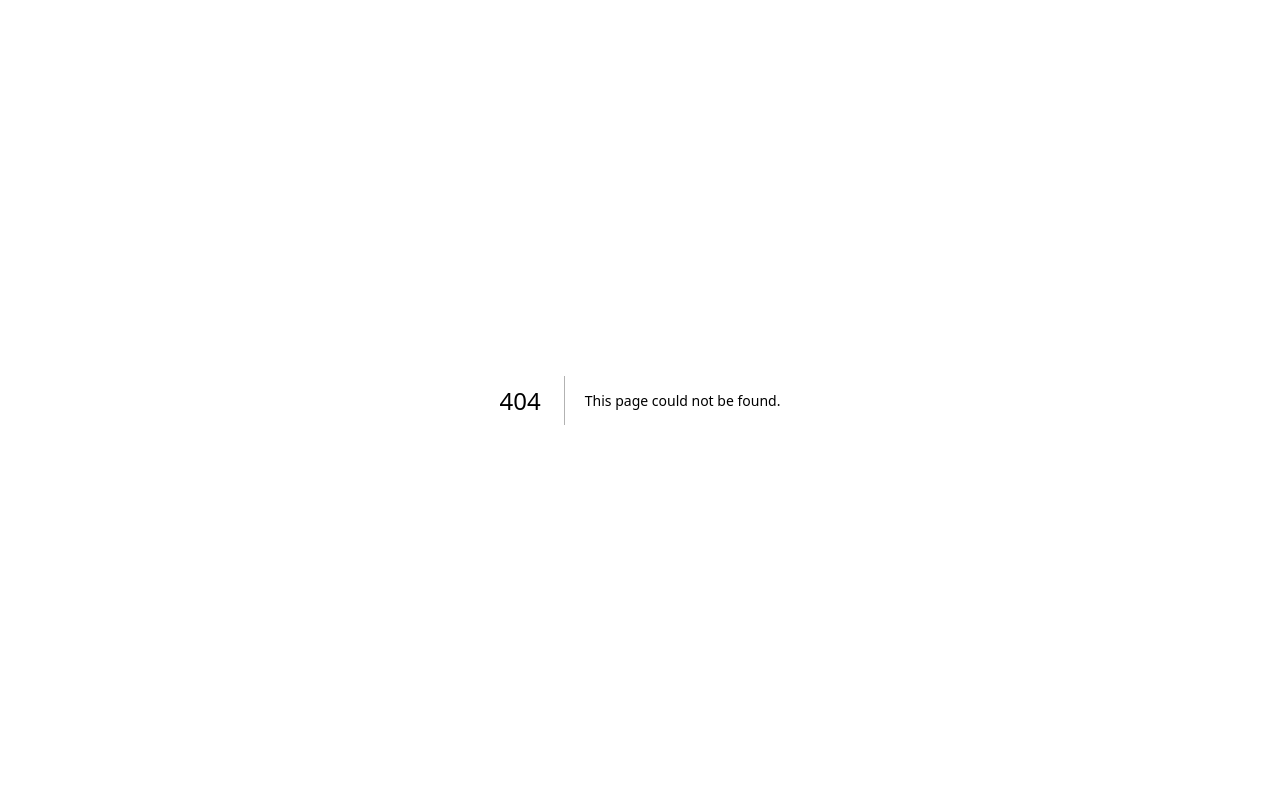
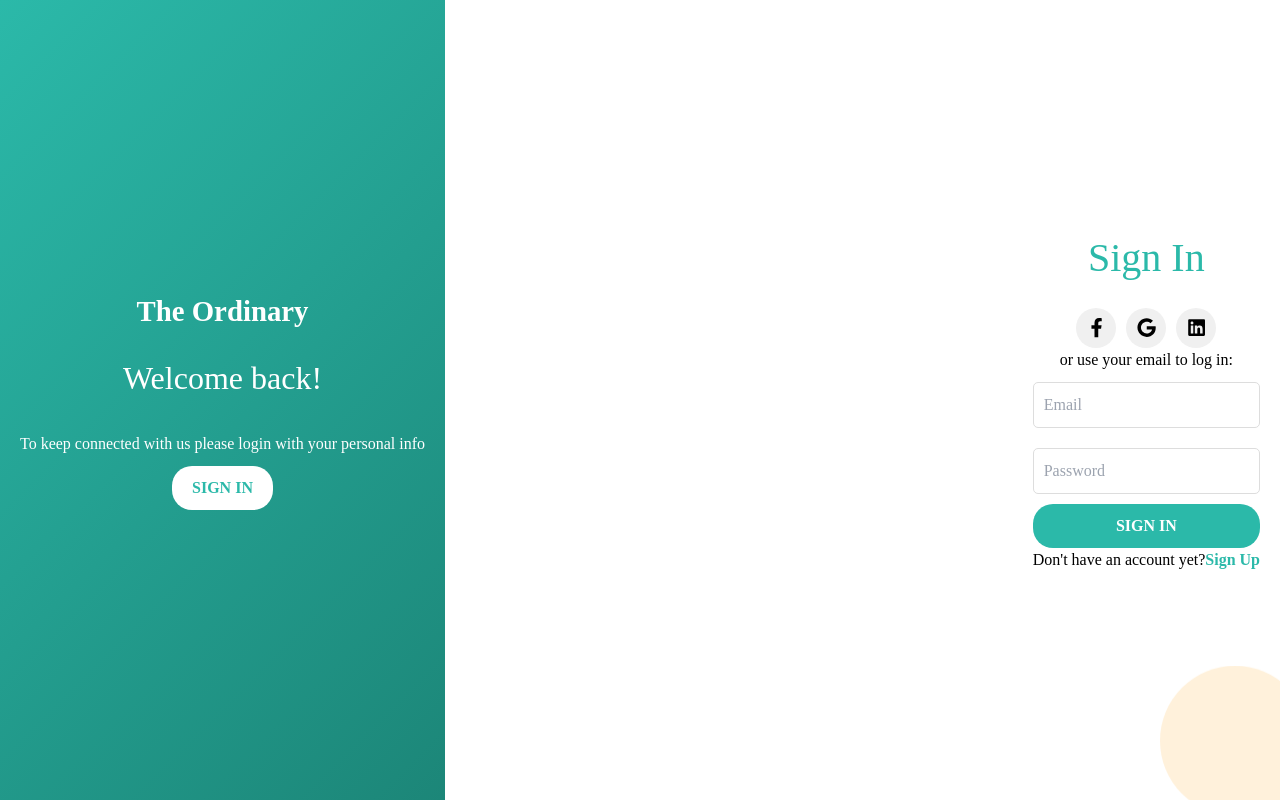
Before and after one commit to ShakilaMehri/my-app4, a Next.js app: page /account in a window 1280 px wide. Before the commit this address had no page. Built offline with nearby package versions, Linux system fonts and the light colour scheme.

Commit message:
added account

```diff
--- /dev/null
+++ b/src/app/account/page.tsx
@@ -0,0 +1,61 @@
+"use client"
+
+import React, {useState} from 'react';
+import { FaFacebookF, FaGoogle, FaLinkedin, } from 'react-icons/fa';
+import { BiUser, } from 'react-icons/bi';
+import { MdEmail, MdPassword  } from 'react-icons/md';
+import styles from '../styles/account.module.css';
+
+const Page = () => {
+  const [isSignUp, setIsSignUp] = useState(false);
+
+  const handleToggle = () => {
+    setIsSignUp(!isSignUp);
+  };
+  return (
+    <div className={`${styles.container} ${isSignUp ? styles.signUpMode: ""}`}>
+      <div className={styles.leftPanel}>
+      <div className={styles.logo}>The Ordinary</div>
+        <h1>Welcome back!</h1>
+        <p>To keep connected with us please login with your personal info</p>
+        <button className={styles.signInButton} onClick={handleToggle}>SIGN IN</button>
+      </div>
+      <div className={styles.rightPanel}>
+        <h1>{isSignUp ? "Create Account" : "Sign In"}</h1>
+        <div className={styles.socialIcons}>
+          <div className={styles.socialButton}>
+            <FaFacebookF/>
+          </div>
+          <div className={styles.socialButton}>
+            <FaGoogle/>
+          </div>
+          <div className={styles.socialButton}>
+            <FaLinkedin/>
+          </div>
+        </div>
+        <p>{isSignUp ? "or use your email for registraction:" : "or use your email to log in:"}</p>
+        <form className={styles.form}>
+          {isSignUp && (
+            <input type="text" placeholder='Name' className={styles.input}/>
+          )}
+          <input type="email" placeholder='Email' className={styles.input}/>
+          <input type="password" placeholder='Password' className={styles.input}/>
+          <button type='submit' className={styles.signUpButton}>
+            {isSignUp ? "SIGN UP" : "SIGN IN"}
+          </button>
+        </form>
+        <p>
+          {isSignUp
+          ? "Already have an account?"
+          : "Don't have an account yet?"}{""}
+          <span className={styles.toggleLink} onClick={handleToggle}>
+            {isSignUp ? "Sign In" : "Sign Up"}
+          </span>
+
+        </p>
+      </div>
+    </div>
+  );
+};
+
+export default Page;
--- /dev/null
+++ b/src/app/styles/account.module.css
@@ -0,0 +1,207 @@
+.container {
+    display: flex;
+    width: 100vw;
+    height: 100vh;
+    overflow: hidden;
+    position: relative;
+    transition: transform 0.6s ease-in-out;
+}
+
+.container::before {
+    content: "";
+    position: absolute;
+    width: 200px;
+    height: 200px;
+    background: rgba(43, 185, 169, 0.2);
+    border-radius: 50%;
+    top: -50px;
+    left: -50px;
+    animation: float 6s ease-in-out infinite;
+}
+
+.container::after {
+    content: "";
+    position: absolute;
+    width: 150px;
+    height: 150px;
+    background: rgba(255, 183, 77, 0.2);
+    border-radius: 50%;
+    bottom: -30px;
+    right: -30px;
+    animation: float 8s ease-in-out infinite reverse;
+}
+
+@keyframes float {
+    0%, 100% {
+        transform: translateY(0px);
+    }
+    50% {
+        transform: translateY(-20px);
+    }
+}
+
+.leftPanel,
+.rightPanel {
+    flex: 1;
+    display: flex;
+    flex-direction: column;
+    justify-content: center;
+    align-items: center;
+    padding: 20px;
+    position: absolute;
+    height: 100%;
+    transition: all 0.6s ease-in-out;
+}
+
+.leftPanel {
+    background: linear-gradient(135deg, #2bb9a9, #1c8678);
+    color: white;
+    left: 0;
+}
+
+.rightPanel {
+    background: white;
+    color: black;
+    right: 0;
+}
+
+.container.signUPMode .leftPanel {
+    transform: translateX(-100%);
+}
+
+.container.signUPMode .rightPanel {
+    transform: translateX(-100%);
+}
+
+.rightPanel h1 {
+    font-size: 2.5rem;
+    color: #2bb9a9;
+    margin-bottom: 20px;
+}
+
+.logo {
+    font-size: 1.8rem;
+    font-weight: bold;
+    margin-bottom: 20px;
+}
+
+.leftPanel h1 {
+    font-size: 2rem;
+    margin-bottom: 20px;
+}
+
+.leftPanel p {
+    font-size: 1rem;
+    text-align: center;
+    margin: 10px 0;
+}
+
+.signInButton,
+.signUpButton {
+    position: relative;
+    overflow: hidden;
+    padding: 10px 20px;
+    border: none;
+    border-radius: 20px;
+    font-weight: bold;
+    cursor: pointer;
+    transition: transform 0.3s ease, background-color 0.3s ease;
+}
+
+.signInButton::after, .signUpButton::after {
+    content: "";
+    position: absolute;
+    width: 100px;
+    height: 100px;
+    background: rgba(255, 255, 255, 0.5);
+    border-radius: 50%;
+    transform: scale(0);
+    animation: ripple 0.6 ease-out;
+}
+
+@keyframes ripple {
+    0% {
+        transform: scale(0);
+        opacity: 1;
+    }
+    100% {
+        transform: scale(4);
+        opacity: 0;
+    }
+}
+
+.signInButton {
+    background: white;
+    color: #2bb9a9;
+}
+
+.signInButton:hover {
+    transform: scale(1.1);
+    background: #1c8678;
+    color: white;
+}
+
+.signUpButton {
+    background: #2bb9a9;
+    color: white;
+}
+
+.signUpButton:hover {
+    transform: scale(1.1);
+    background: #1c8678;
+}
+
+.socialIcons {
+    display: flex;
+    gap: 10px;
+    margin-bottom: 20px 0;
+}
+
+.socialButton {
+    width: 40px;
+    height: 40px;
+    display: flex;
+    justify-content: center;
+    align-items: center;
+    border-radius: 50%;
+    background: #f0f0f0;
+    font-size: 1.2rem;
+    cursor: pointer;
+    transition: bakcground 0.3s ease, transform 0.3s ease;
+}
+
+.socialButton:hover {
+    background: #d8d8d8;
+    transform: scale(1.2);
+}
+
+.form {
+    display: flex;
+    flex-direction: column;
+    width: 100%;
+    max-width: 300px;
+}
+
+.input {
+    margin: 10px 0;
+    padding: 10px;
+    border: 1px solid #ddd;
+    border-radius: 5px;
+    transition: border-color 0.3s ease;
+}
+
+.input:focus {
+    border-color: #2bb9a9;
+    outline: none;
+}
+
+.toggleLink {
+    color: #2bb9a9;
+    font-weight: bold;
+    cursor: pointer;
+    transition: color 0.3s ease;
+}
+
+.toggleLink:hover {
+    color: #1c8678;
+}
```
